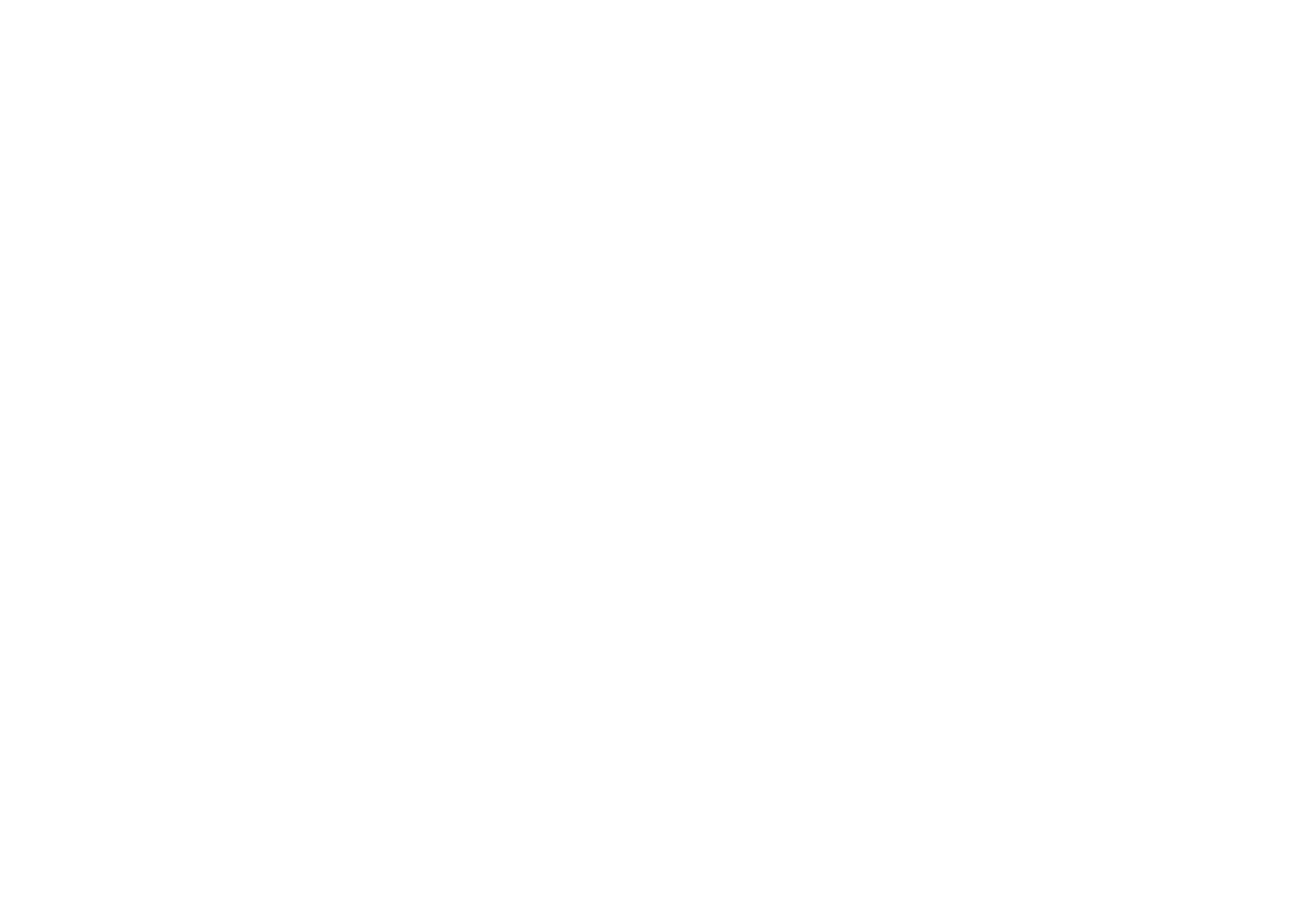
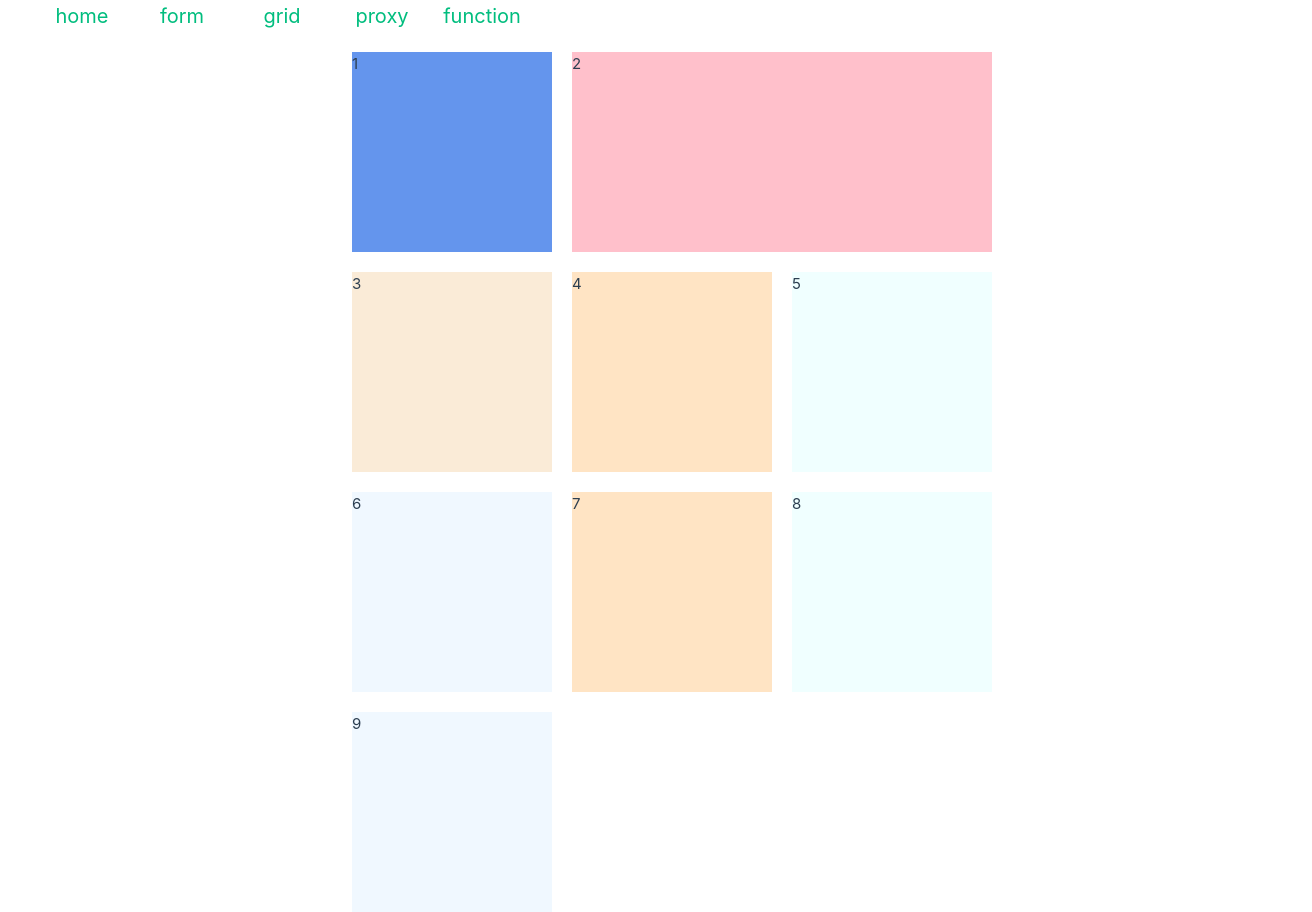
Before and after one commit to zlrlyy/creat-vue3-elementPlus, a Vue app: page /grid in a window 1280 px wide. Before the commit this address had no page. Shown: the whole page, 1312 px wide, since content can reach past the window. Before the commit the page ends 800 px from the top, so only its background shows below. Built offline with nearby package versions, Linux system fonts and the light colour scheme.

Commit message:
feat: proxy

```diff
--- a/src/App.vue
+++ b/src/App.vue
@@ -1,4 +1,23 @@
 
 <template>
+  <div>
+    <router-link v-for="item in routers" :to="item.path" class="route">{{item.name}}</router-link>
+  </div>
   <router-view />
 </template>
+
+<script lang="ts" setup>
+import {useRouter} from 'vue-router';
+const router = useRouter();
+const routers = router.options.routes;
+</script>
+
+<style>
+.route{
+  margin-bottom: 20px;
+  display: inline-block;
+  text-align: center;
+  width:100px;
+  font-size: 20px;
+}
+</style>
--- a/src/assets/main.css
+++ b/src/assets/main.css
@@ -1,4 +1,4 @@
-@import './base.css';
+@import "./base.css";
 
 #app {
   max-width: 1280px;
@@ -29,7 +29,7 @@ a,
 
   #app {
     display: grid;
-    grid-template-columns: 1fr 1fr;
+    /* grid-template-columns: 1fr 1fr; */
     padding: 0 2rem;
   }
 }
--- a/src/router/index.ts
+++ b/src/router/index.ts
@@ -1,5 +1,9 @@
 import { createRouter, createWebHistory } from "vue-router";
 import HomeView from "../views/HomeView.vue";
+import Form from '../views/Form.vue';
+import Grid from '../views/Grid.vue';
+import Proxy from '../views/Proxy.vue';
+import Function from "../views/Function.vue";
 
 const router = createRouter({
   history: createWebHistory(import.meta.env.BASE_URL),
@@ -9,6 +13,26 @@ const router = createRouter({
       name: "home",
       component: HomeView,
     },
+    {
+      path: '/form',
+      name: "form",
+      component: Form,
+    },
+    {
+      path: '/grid',
+      name: "grid",
+      component: Grid,
+    },
+    {
+      path: '/proxy',
+      name: "proxy",
+      component: Proxy,
+    },
+    {
+      path: '/function',
+      name: "function",
+      component: Function,
+    },
   ],
 });
 
--- /dev/null
+++ b/src/views/Form.vue
@@ -0,0 +1,104 @@
+<template>
+  <el-form :model="form" label-width="120px">
+    <el-form-item label="Activity name">
+      <el-input v-model="form.name" />
+    </el-form-item>
+    <el-form-item label="Activity zone">
+      <el-select v-model="form.region" placeholder="please select your zone">
+        <el-option label="Zone one" value="shanghai" />
+        <el-option label="Zone two" value="beijing" />
+      </el-select>
+    </el-form-item>
+    <el-form-item label="Activity time">
+      <el-col :span="11">
+        <el-date-picker
+          v-model="form.date1"
+          type="date"
+          placeholder="Pick a date"
+          style="width: 100%"
+        />
+      </el-col>
+      <el-col :span="2" class="text-center">
+        <span class="text-gray-500">-</span>
+      </el-col>
+      <el-col :span="11">
+        <el-time-picker
+          v-model="form.date2"
+          placeholder="Pick a time"
+          style="width: 100%"
+        />
+      </el-col>
+    </el-form-item>
+    <el-form-item label="Instant delivery">
+      <el-switch v-model="form.delivery" />
+    </el-form-item>
+    <el-form-item label="Activity type">
+      <el-checkbox-group v-model="form.type">
+        <el-checkbox label="Online activities" name="type" />
+        <el-checkbox label="Promotion activities" name="type" />
+        <el-checkbox label="Offline activities" name="type" />
+        <el-checkbox label="Simple brand exposure" name="type" />
+      </el-checkbox-group>
+    </el-form-item>
+    <el-form-item label="Resources">
+      <el-radio-group v-model="form.resource">
+        <el-radio label="Sponsor" />
+        <el-radio label="Venue" />
+      </el-radio-group>
+    </el-form-item>
+    <el-form-item label="Activity form">
+      <el-input v-model="form.desc" type="textarea" />
+    </el-form-item>
+    <el-form-item>
+      <el-button type="primary" @click="onSubmit">Create</el-button>
+      <el-button>Cancel</el-button>
+    </el-form-item>
+  </el-form>
+  <el-table :data="tableData" style="width: 100%">
+    <el-table-column prop="date" label="Date" width="180" />
+    <el-table-column prop="name" label="Name" width="180" />
+    <el-table-column prop="address" label="Address" />
+  </el-table>
+</template>
+
+<script lang="ts" setup>
+import { reactive } from 'vue'
+
+const form = reactive({
+  name: '',
+  region: '',
+  date1: '',
+  date2: '',
+  delivery: false,
+  type: [],
+  resource: '',
+  desc: '',
+})
+
+const tableData = [
+  {
+    date: '2016-05-03',
+    name: 'Tom',
+    address: 'No. 189, Grove St, Los Angeles',
+  },
+  {
+    date: '2016-05-02',
+    name: 'Tom',
+    address: 'No. 189, Grove St, Los Angeles',
+  },
+  {
+    date: '2016-05-04',
+    name: 'Tom',
+    address: 'No. 189, Grove St, Los Angeles',
+  },
+  {
+    date: '2016-05-01',
+    name: 'Tom',
+    address: 'No. 189, Grove St, Los Angeles',
+  },
+]
+const onSubmit = () => {
+  form.name ='123'
+  console.log('submit!',JSON.parse(JSON.stringify(form)))
+}
+</script>
--- /dev/null
+++ b/src/views/Function.vue
@@ -0,0 +1,5 @@
+<template>
+  <div></div>
+</template>
+
+<script></script>
--- /dev/null
+++ b/src/views/Grid.vue
@@ -0,0 +1,53 @@
+<template>
+  <div class="grid">
+    <div class="row1-col1">1</div>
+    <div class="row1-col2">2</div>
+    <div class="row1-col3">3</div>
+    <div class="row2-col1">4</div>
+    <div class="row2-col2">5</div>
+    <div class="row2-col3">6</div>
+    <div class="row3-col1">7</div>
+    <div class="row3-col2">8</div>
+    <div class="row3-col3">9</div>
+  </div>
+</template>
+<style>
+.grid{
+  display: grid;
+  width: 100vw;
+  grid-template-columns: repeat(3, 200px);
+  grid-template-rows: repeat(4,200px);
+  gap: 20px;
+  justify-content:center;
+}
+
+.row1-col1{
+
+  background-color:cornflowerblue;
+}
+.row1-col2{
+  grid-column-start: span 2;
+  background-color: pink;
+}
+.row1-col3{
+  background-color:antiquewhite;
+}
+.row2-col1{
+  background-color: bisque;
+}
+.row2-col2{
+  background-color: azure;
+}
+.row2-col3{
+  background-color:aliceblue;
+}
+.row3-col1{
+  background-color: bisque;
+}
+.row3-col2{
+  background-color: azure;
+}
+.row3-col3{
+  background-color:aliceblue;
+}
+</style>
--- /dev/null
+++ b/src/views/Proxy.vue
@@ -0,0 +1,136 @@
+<template>
+  <h1>Proxy</h1>
+</template>
+
+<script lang="ts" setup>
+/*
+1111111111111111111111111111111111111111111111111111
+代理操作会应用于对象本身
+const target = { id: "target" };
+const handler = {};
+const proxy = new Proxy(target, handler);
+// id 属性会访问同一个值
+console.log(target.id); // target
+console.log(proxy.id); // target
+
+// 给目标属性赋值会反映在两个对象上
+// 因为两个对象访问的是同一个值
+target.id = "foo";
+console.log(target.id); // foo
+console.log(proxy.id); // foo
+
+// 给代理属性赋值会反映在两个对象上
+// 因为这个赋值会转移到目标对象
+proxy.id = "bar";
+console.log(target.id); // bar
+console.log(proxy.id); // bar
+
+// hasOwnProperty()方法在两个地方
+// 都会应用到目标对象
+console.log(target.hasOwnProperty("id")); // true
+console.log(proxy.hasOwnProperty("id")); // true
+
+// // Proxy.prototype 是 undefined
+// // 因此不能使用 instanceof 操作符
+// console.log(target instanceof Proxy); // TypeError: Function has non-object prototype 'undefined' in instanceof check
+// console.log(proxy instanceof Proxy); // TypeError: Function has non-object prototype 'undefined' in instanceof check
+
+// 严格相等可以用来区分代理和目标
+console.log(target === proxy); // false
+*/
+
+/*
+22222222222222222222222222222222222222222222222222222222222222222222222222222222
+代理可以在操作传播到目标对象之前先调用捕获器函数，从而拦截并修改相应的行为。
+const target = { foo: "bar" };
+
+const handler = {
+  // 捕获器在处理程序对象中以方法名为键
+  get() {
+    return "handler override";
+  },
+};
+
+const proxy = new Proxy(target, handler);
+
+console.log(target.foo); // bar
+console.log(proxy.foo); // handler override
+
+console.log(target["foo"]); // bar
+console.log(proxy["foo"]); // handler override
+
+console.log(Object.create(target)["foo"]); // bar
+console.log(Object.create(proxy)["foo"]); // handler override
+ */
+
+/* const obj = {
+  name: "objname",
+};
+
+const handler = {
+  get(...args:[typeof obj,any,any]) {
+    return Reflect.get(...args);
+  },
+};
+const proxy = new Proxy(obj, handler);
+console.log(proxy.name); */
+
+/*
+
+创建一个函数 makeObservable(target)，该函数通过返回一个代理“使得对象可观察”。
+
+其工作方式如下：
+
+function makeObservable(target) {
+  // 你的代码
+}
+
+let user = {};
+user = makeObservable(user);
+
+user.observe((key, value) => {
+  alert(`SET ${key}=${value}`);
+});
+
+user.name = "John"; // alerts: SET name=John
+换句话说，makeObservable 返回的对象就像原始对象一样，但是具有 observe(handler) 方法，该方法可以将 handler 函数设置为在任何属性被更改时，都会被调用的函数。
+
+每当有属性被更改时，都会使用属性的名称和属性值调用 handler(key, value) 函数。
+*/
+
+/*
+//problem example problem example problem example problem example
+let handlers = Symbol("handlers");
+
+interface ObjProps {
+  [handlers: symbol]: ((key: string | symbol, value: string) => void)[];
+  observe?: (handler: (key: string | symbol, value: string) => void) => void;
+  name?: string;
+}
+
+function makeObservable(obj: ObjProps) {
+  obj[handlers] = [];
+  obj.observe = (handler: (key: string | symbol, value: string) => void) => {
+    obj[handlers].push(handler);
+  };
+  return new Proxy(obj, {
+    set(target: ObjProps, p: string | symbol, newValue: any, receiver: any) {
+      let success = Reflect.set(target, p, newValue, receiver); // 将操作转发给对象
+      if (success) {
+        // 如果在设置属性时没有出现 error
+        // 调用所有 handler
+        target[handlers].forEach((handler) => handler(p, newValue));
+      }
+      return success;
+    },
+  });
+}
+let user: ObjProps = {};
+user = makeObservable(user);
+
+user.observe?.((key, value) => {
+  alert(`SET ${key}=${value}`);
+});
+
+user.name = "John"; */
+</script>
```
Also changed, not shown: auto-imports.d.ts (+7 -1 lines), components.d.ts (+15 -0 lines).
